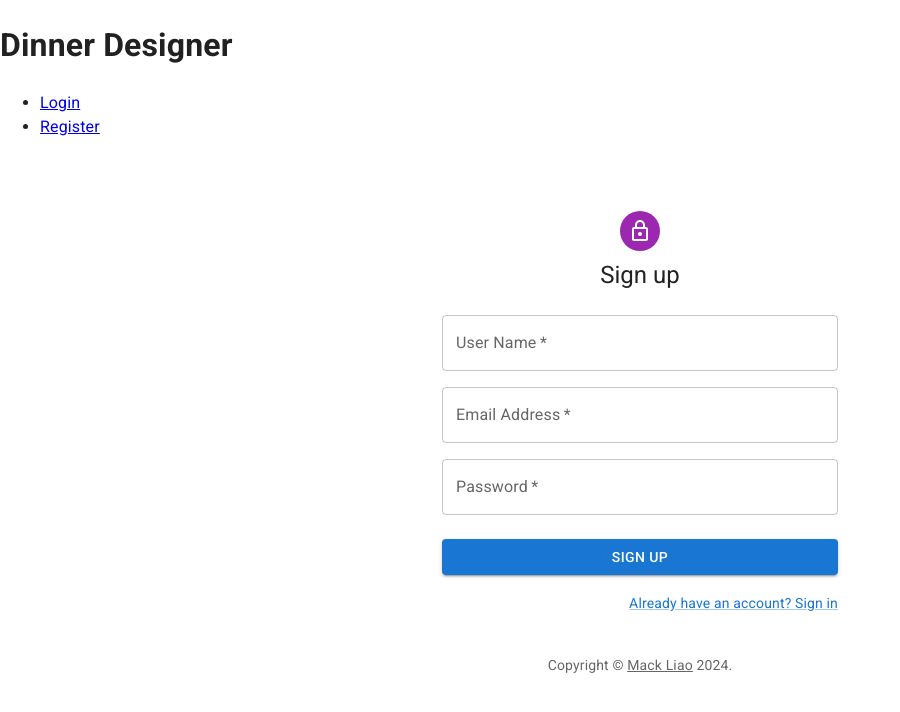
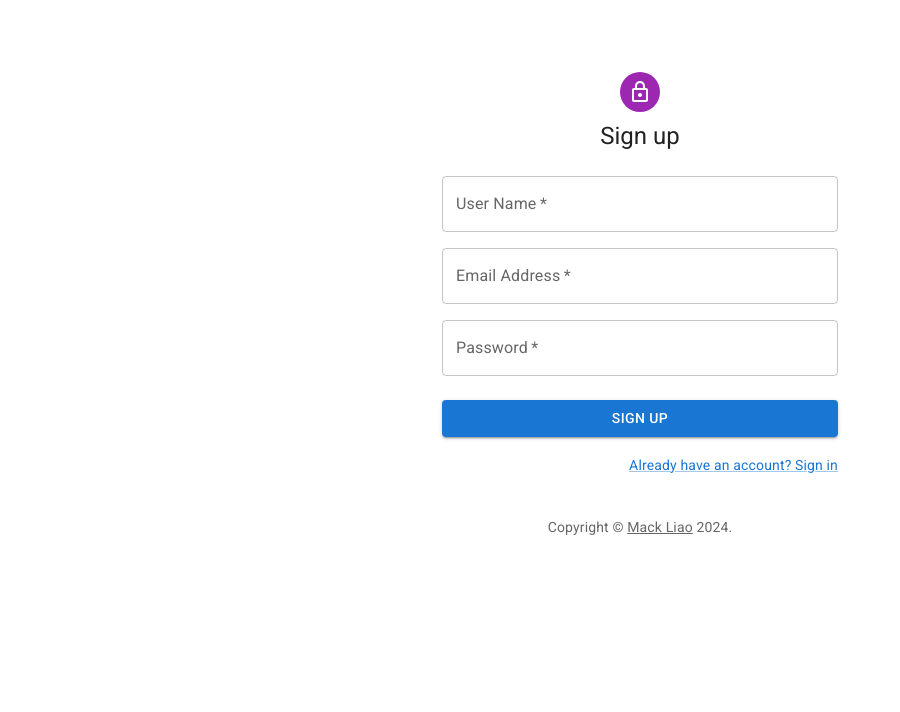
Before and after one commit to MackLiao/Dinner-planner, a React (Create React App) app in the folder frontend-dinner-designer/: page /auth/register in a window 1280 px wide. Shown: the top 712 px of the page, without its empty margins (0-900 px from the left). Built offline with nearby package versions, Linux system fonts and the light colour scheme.

Commit message:
Improved token logic, added authentication and implemented remember me checkbox.

```diff
--- a/frontend-dinner-designer/src/App.js
+++ b/frontend-dinner-designer/src/App.js
@@ -1,5 +1,5 @@
 import React from 'react';
-import { BrowserRouter as Router, Routes, Route } from 'react-router-dom';
+import { BrowserRouter as Router, Routes, Route, Navigate } from 'react-router-dom';
 import Dashboard from './pages/Dashboard';
 import SignInSide from './pages/SignInSide';
 import SignUp from './pages/SignUp';
@@ -9,23 +9,17 @@ import '@fontsource/roboto/400.css';
 import '@fontsource/roboto/500.css';
 import '@fontsource/roboto/700.css';
 
+function App() {
+  const isAuthenticated = () => {
+    return sessionStorage.getItem('token') !== null; // check if user is authenticated
+  }
 
-function App() {
   return (
     <Router>
-      <div>
-        <h1>Dinner Designer</h1>
-        <nav>
-          <ul>
-            <li><a href="/auth/login">Login</a></li>
-            <li><a href="/auth/register">Register</a></li>
-          </ul>
-        </nav>
-      </div>
       <Routes>
+        <Route path="/" element={isAuthenticated() ? <Dashboard /> : <Navigate replace to="/auth/login" />} />
         <Route path="/auth/login" element={<SignInSide />} />
         <Route path="/auth/register" element={<SignUp />} />
-        <Route path="/auth/dashboard" element={<Dashboard />} />
       </Routes>
     </Router>
   );
--- a/frontend-dinner-designer/src/pages/Dashboard.js
+++ b/frontend-dinner-designer/src/pages/Dashboard.js
@@ -6,7 +6,7 @@ const FridgeItemsDashboard = () => {
   useEffect(() => {
     const fetchData = async () => {
       try {
-        const token = localStorage.getItem('token'); // Get the token from local storage
+        const token = sessionStorage.getItem('token');  // Retrieve token from sessionStorage for JWT_requried endpoint
 
         const response = await fetch('http://127.0.0.1:5000/auth/dashboard', {
           method: 'GET',
--- a/frontend-dinner-designer/src/pages/SignInSide.js
+++ b/frontend-dinner-designer/src/pages/SignInSide.js
@@ -41,6 +41,7 @@ export default function SignInSide() {
     const data = new FormData(event.currentTarget);
     const email = data.get('email');
     const password = data.get('password');
+    const rememberMe = data.get('remember');
 
     try{
       const response = await fetch('http://127.0.0.1:5000/auth/login', {
@@ -48,12 +49,15 @@ export default function SignInSide() {
           headers: {
               'Content-Type': 'application/json',
           },
-          body: JSON.stringify({ email, password }),
+          body: JSON.stringify({ email, password, rememberMe}),
       });
 
       if (response.ok) {
           const data = await response.json();
-          localStorage.setItem('token', data.access_token);
+          const token = data.access_token;
+
+          sessionStorage.setItem('token', token); // Store token in sessionStorage for security reasons
+
           alert('Login successful!');
           navigate('/auth/dashboard');
       } else {
```
Also changed, not shown: frontend-dinner-designer/src/pages/SignUp.js (+0 -21 lines), 1 other file (tests, documents, lock files or other folders).
